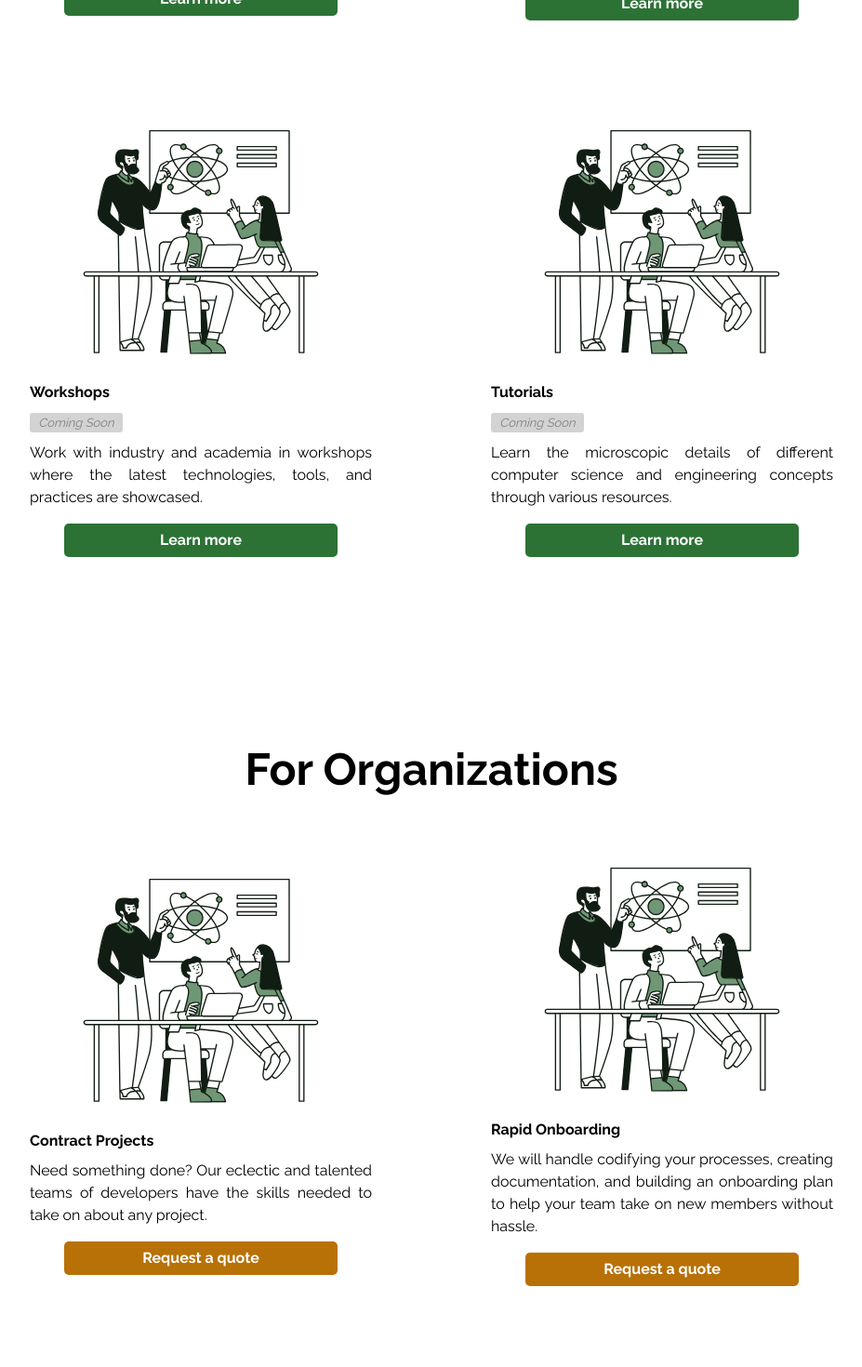
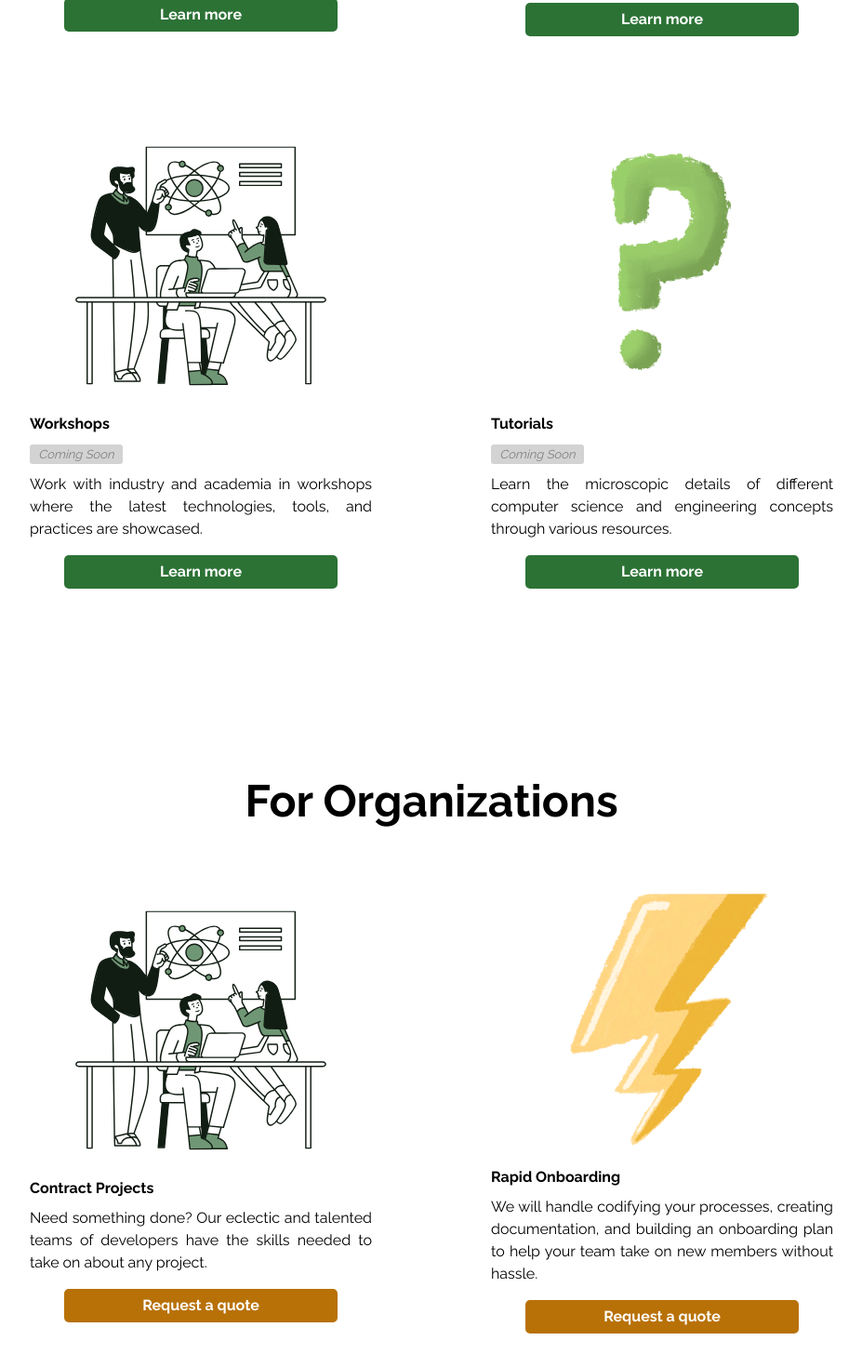
Before and after one commit to GroupLabs/grouplabs-website, a Next.js app: page /solutions in a window 1280 px wide. Shown: the part 720-2190 px from the top of the page at 93% size, without its empty margins (176-1103 px from the left). Built offline with nearby package versions, Linux system fonts and the light colour scheme.

Commit message:
Added some pics

```diff
--- a/components/SolutionCard.js
+++ b/components/SolutionCard.js
@@ -23,7 +23,7 @@ export default function SolutionCard({title, image, desc, buttonLabel, buttonLin
   return (
     <div className={styles.sContainer}>
         <div className={styles.sImage}>
-          <Image  width={320} height={300} src={image} alt={desc}/>
+          <Image  width={350} height={350} src={image} alt={desc}/>
         </div>
         <div className={styles.sTextContainer}>
             <div className={styles.sTitle}>{title}</div>
--- a/components/Solutions.js
+++ b/components/Solutions.js
@@ -2,6 +2,8 @@ import * as React from "react"
 import styles from "./Solutions.module.css"
 import SolutionCard from "./SolutionCard"
 
+import lightning from '../public/Lightning.png'
+import questionmark from '../public/QuestionMark.png'
 import peer from '../public/1.svg'
 
 export default function Solutions() {
@@ -24,7 +26,7 @@ export default function Solutions() {
           desc="Work with industry and academia in workshops where the latest technologies, tools,
           and practices are showcased."
           buttonLabel="Learn more" buttonLink="/contact" />
-          <SolutionCard title="Tutorials" image={peer}
+          <SolutionCard title="Tutorials" image={questionmark}
           comingSoon="true"
           desc="Learn the microscopic details of different computer science and engineering concepts
           through various resources."
@@ -41,7 +43,7 @@ export default function Solutions() {
           desc="Need something done? Our eclectic and talented teams of developers have the
           skills needed to take on about any project."
           buttonLabel="Request a quote" buttonLink="contact" />
-          <SolutionCard title="Rapid Onboarding" image={peer}
+          <SolutionCard title="Rapid Onboarding" image={lightning}
           desc="We will handle codifying your processes, creating documentation, and building
           an onboarding plan to help your team take on new members without hassle."
           buttonLabel="Request a quote" buttonLink="contact" />
--- a/components/Whatwedo.js
+++ b/components/Whatwedo.js
@@ -4,6 +4,8 @@ import styles from "./Whatwedo.module.css"
 import peer from '../public/1.svg'
 import group from '../public/2.svg'
 import onboard from '../public/3.svg'
+
+import lightning from '../public/Lightning.png'
 import Image from 'next/image'
 
 export default function WhatWeDo() {
@@ -24,7 +26,7 @@ export default function WhatWeDo() {
                     <div className={styles.wElementImage}>
                     <Image
                         src={peer}
-                        alt="Picture of the author"
+                        alt=""
                         width={300}
                         height={200}
                         // blurDataURL="data:..." automatically provided
@@ -42,8 +44,8 @@ export default function WhatWeDo() {
                 <div className={styles.wElement}>
                     <div className={styles.wElementImage}>
                     <Image
-                        src={onboard}
-                        alt="Picture of the author"
+                        src={lightning}
+                        alt=""
                         width={300}
                         height={200}
                         // blurDataURL="data:..." automatically provided
@@ -66,7 +68,7 @@ export default function WhatWeDo() {
                     <div className={styles.wElementImage}>
                     <Image
                         src={group}
-                        alt="Picture of the author"
+                        alt=""
                         width={300}
                         height={200}
                         // blurDataURL="data:..." automatically provided
@@ -86,7 +88,7 @@ export default function WhatWeDo() {
                     <div className={styles.wElementImage}>
                     <Image
                         src={group}
-                        alt="Picture of the author"
+                        alt=""
                         width={300}
                         height={200}
                         // blurDataURL="data:..." automatically provided
```
Also changed, not shown: public/Lightning.png (added), public/QuestionMark.png (added).
